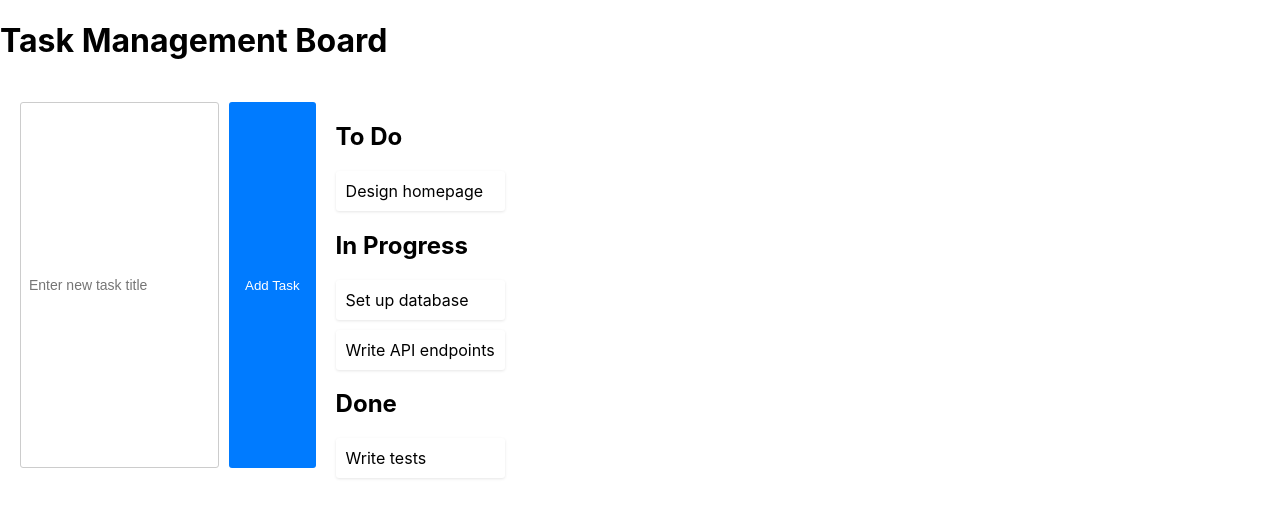
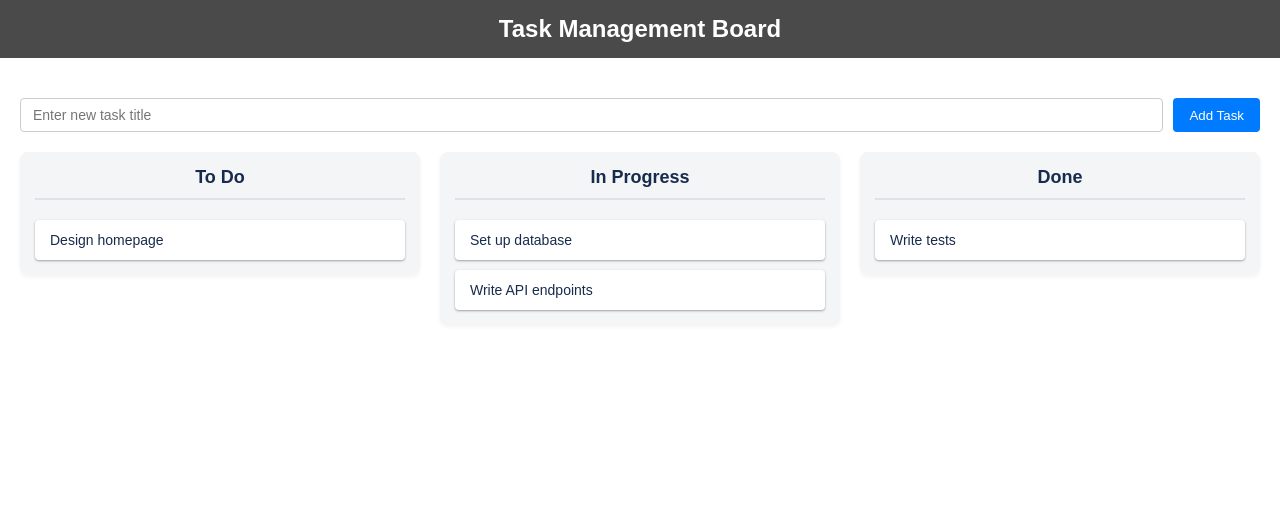
Before and after one commit to SKeana/task-management-application, a React (Create React App) app: page / in a window 1280 px wide. Shown: the top 518 px of the page. Built offline with nearby package versions, Linux system fonts and the light colour scheme.

Commit message:
added more css

```diff
--- a/src/App.css
+++ b/src/App.css
@@ -1,58 +1,130 @@
-.app-main {
-  display: flex;
-  gap: 20px;
-  padding: 20px;
+/* App.css */
+
+/* Basic App Layout */
+.app-container {
+  font-family: sans-serif;
 }
 
-.columns-to-do,
-.columns-in-progress,
-.columns-done {
-  flex: 1;
-  min-width: 250px;
-  background-color: #f4f5f7;
-  border-radius: 5px;
-  padding: 10px;
-}
-
-.columns-to-do h2,
-.columns-in-progress h2,
-.columns-done h2 {
-  margin: 0 0 10px 0;
-  font-size: 18px;
-  color: #333;
-}
-
-.task-card {
-  background-color: white;
-  border-radius: 3px;
-  padding: 10px;
-  margin-bottom: 10px;
-  box-shadow: 0 1px 3px rgba(0, 0, 0, 0.1);
-}
-
-form {
-  display: flex;
-  gap: 10px;
+.app-header {
+  background-color: #4a4a4a;
+  color: white;
+  padding: 15px 20px;
+  text-align: center;
   margin-bottom: 20px;
 }
 
-form input {
-  flex: 1;
-  padding: 8px;
+.app-header h1 {
+  margin: 0;
+  font-size: 24px;
+}
+
+/* Main content area - Just provides padding now */
+.app-main {
+  padding: 20px;
+  /* REMOVED display: flex and gap from here */
+}
+
+/* Form Styling */
+.add-task-form {
+  width: 100%; /* Take full width */
+  display: flex;
+  gap: 10px;
+  margin-bottom: 20px; /* Space below form */
+}
+
+.add-task-form input[type="text"] {
+  flex-grow: 1;
+  padding: 8px 12px;
   border: 1px solid #ccc;
-  border-radius: 3px;
+  border-radius: 4px;
   font-size: 14px;
 }
 
-form button {
+.add-task-form button {
   padding: 8px 16px;
   background-color: #007bff;
   color: white;
   border: none;
-  border-radius: 3px;
+  border-radius: 4px;
   cursor: pointer;
+  transition: background-color 0.2s;
+  white-space: nowrap;
 }
 
-form button:hover {
+.add-task-form button:hover {
   background-color: #0056b3;
 }
+
+
+/* --- THIS IS NOW THE FLEX CONTAINER FOR COLUMNS --- */
+.columns-container {
+  display: flex; /* Arrange columns horizontally */
+  gap: 20px; /* Space BETWEEN columns */
+  width: 100%; /* Ensure it uses available width */
+  align-items: flex-start; /* Align columns at the top */
+}
+/* --- END FLEX CONTAINER FOR COLUMNS --- */
+
+
+/* Generic Column Styling */
+.column {
+  flex: 1; /* Each column shares space equally */
+  min-width: 280px; /* Minimum width before wrapping */
+  background-color: #f4f5f7;
+  border-radius: 8px;
+  padding: 15px;
+  /* min-height removed, height will depend on content + flex alignment */
+  display: flex;
+  flex-direction: column;
+  gap: 10px; /* Space between items INSIDE column */
+  box-shadow: 0 2px 4px rgba(0, 0, 0, 0.05);
+}
+
+/* Specific column classes (can be used for overrides if needed) */
+.columns-to-do { /* e.g., border-top: 3px solid blue; */ }
+.columns-in-progress { /* e.g., border-top: 3px solid orange; */ }
+.columns-done { /* e.g., border-top: 3px solid green; */ }
+
+
+/* Column Headers */
+.column h2 { /* Target h2 within any .column */
+  margin: 0 0 10px 0;
+  padding-bottom: 10px;
+  font-size: 18px;
+  color: #172b4d;
+  text-align: center;
+  border-bottom: 2px solid #dfe1e6;
+  flex-shrink: 0; /* Prevent header from shrinking */
+}
+
+/* Task Card Styling */
+.task-card {
+  background-color: white;
+  border-radius: 4px;
+  padding: 12px 15px;
+  /* margin-bottom: 8px; */ /* Gap in parent column handles spacing */
+  box-shadow: 0 1px 3px rgba(0, 0, 0, 0.12), 0 1px 2px rgba(0, 0, 0, 0.24);
+  cursor: grab;
+  transition: box-shadow 0.2s ease-in-out;
+  font-size: 14px;
+  color: #172b4d;
+}
+
+.task-card:hover {
+   box-shadow: 0 3px 6px rgba(0, 0, 0, 0.16), 0 3px 6px rgba(0, 0, 0, 0.23);
+}
+
+.task-card:active {
+  cursor: grabbing;
+}
+
+/* Optional: Style for empty column placeholder */
+.empty-column-placeholder {
+  text-align: center;
+  color: #5e6c84;
+  padding: 20px;
+  border: 2px dashed #c1c7d0;
+  border-radius: 4px;
+  margin-top: 10px;
+  font-size: 14px;
+}
--- a/src/App.js
+++ b/src/App.js
@@ -1,106 +1,34 @@
-import React, { useState } from 'react'; // Removed useEffect, useRef as not needed for this basic version
-import './App.css'; // Make sure you have this CSS file with basic styling
+import React, { useState } from 'react';
+import './App.css';
 
 function App() {
-  // --- State ---
+  // ... (keep your state and handlers the same) ...
   const [tasks, setTasks] = useState([
     { id: 1, title: "Design homepage", status: "todo" },
     { id: 2, title: "Set up database", status: "in-progress" },
     { id: 3, title: "Write API endpoints", status: "in-progress" },
     { id: 4, title: "Write tests", status: "done" }
   ]);
-
   const [newTaskTitle, setNewTaskTitle] = useState("");
 
-  // --- Event Handlers ---
+  const handleSubmit = (e) => { /* ...your handler... */ };
+  const handleDragStart = (e, taskId) => { /* ...your handler... */ };
+  const handleDragEnd = (e) => { /* ...your handler... */ };
+  const handleDragOver = (e) => { /* ...your handler... */ };
+  const handleDragLeave = (e) => { /* ...your handler... */ };
+  const handleDrop = (e, targetStatus) => { /* ...your handler... */ };
 
-  // Handle form submission to add a new task
-  const handleSubmit = (e) => {
-    e.preventDefault();
-    if (newTaskTitle.trim() === "") return; // Prevent adding empty tasks
-
-    const newTask = {
-      // Use a more robust ID generation in a real app (e.g., UUID)
-      id: Date.now(), // Simple unique ID for this example
-      title: newTaskTitle,
-      status: 'todo' // New tasks start in 'todo'
-    };
-
-    setTasks(prevTasks => [...prevTasks, newTask]); // Add new task immutably
-    setNewTaskTitle(""); // Clear the input field
-  };
-
-  // Called when dragging of a task card starts
-  const handleDragStart = (e, taskId) => {
-    console.log("Drag Start:", taskId);
-    e.dataTransfer.setData("text/plain", taskId.toString()); // Store the task ID being dragged
-    // Optional: Slightly reduce opacity while dragging
-    // Use setTimeout to ensure the style change doesn't interfere with the drag image
-    setTimeout(() => {
-      if (e.target) {
-        e.target.style.opacity = '0.6';
-      }
-    }, 0);
-  };
-
-  // Called when dragging ends (whether successful drop or not)
-  const handleDragEnd = (e) => {
-    console.log("Drag End");
-    // Reset opacity after dragging finishes
-    if (e.target) {
-      e.target.style.opacity = '1';
-    }
-  };
-
-  // Called frequently as an item is dragged *over* a potential drop zone (a column)
-  const handleDragOver = (e) => {
-    e.preventDefault(); // MUST prevent default to allow dropping
-    // Optional: Add visual feedback to the drop zone (e.g., border highlight)
-    // e.currentTarget.style.backgroundColor = '#e0e0e0'; // Example highlight
-  };
-
-  // Optional: Called when a dragged item leaves a potential drop zone
-  const handleDragLeave = (e) => {
-    // Optional: Remove visual feedback from the drop zone
-    // e.currentTarget.style.backgroundColor = ''; // Remove highlight
-  };
-
-  // Called when a dragged item is dropped onto a valid drop zone (a column)
-  const handleDrop = (e, targetStatus) => {
-    e.preventDefault(); // Prevent default browser drop behavior
-    console.log("Dropped onto:", targetStatus);
-    // Optional: Remove visual feedback from the drop zone
-    // e.currentTarget.style.backgroundColor = ''; // Remove highlight
-
-    const taskId = parseInt(e.dataTransfer.getData("text/plain")); // Get the task ID stored during dragStart
-    console.log("Dropped Task ID:", taskId);
-
-    if (!taskId) return; // Exit if no valid ID was retrieved
-
-    // Update the task's status immutably
-    setTasks(prevTasks =>
-      prevTasks.map(task => {
-        if (task.id === taskId) {
-          // Found the task, return a new object with the updated status
-          return { ...task, status: targetStatus };
-        }
-        // Otherwise, return the task unchanged
-        return task;
-      })
-    );
-  };
-
-  // --- Filtering Tasks for Rendering ---
   const todoTasks = tasks.filter(task => task.status === 'todo');
   const inProgressTasks = tasks.filter(task => task.status === 'in-progress');
   const doneTasks = tasks.filter(task => task.status === 'done');
 
-  // --- Rendering ---
+
   return (
     <div className="app-container">
       <header className="app-header">
         <h1>Task Management Board</h1>
       </header>
+      {/* app-main no longer needs to be the flex container for columns */}
       <main className="app-main">
 
         {/* --- Add New Task Form --- */}
@@ -115,37 +43,38 @@ function App() {
           <button type='submit'>Add Task</button>
         </form>
 
-        {/* --- Task Columns Container --- */}
+        {/* --- THIS IS THE NEW WRAPPER --- */}
         <div className="columns-container">
 
           {/* --- To Do Column --- */}
           <div
-            className='column column-todo'
-            id='todo' // ID matches the status string
+            // Add a generic 'column' class for shared styles
+            className='column columns-to-do'
+            id='todo'
             onDragOver={handleDragOver}
-            onDragLeave={handleDragLeave} // Optional: for visual feedback
-            onDrop={(e) => handleDrop(e, 'todo')} // Pass the target status
+            onDragLeave={handleDragLeave}
+            onDrop={(e) => handleDrop(e, 'todo')}
           >
             <h2>To Do</h2>
             {todoTasks.map(task => (
               <div
                 key={task.id}
-                id={task.id.toString()} // Assign task ID to the element
+                id={task.id.toString()}
                 className="task-card"
-                draggable="true" // Make the card draggable
-                onDragStart={(e) => handleDragStart(e, task.id)} // Pass task ID on drag start
+                draggable="true"
+                onDragStart={(e) => handleDragStart(e, task.id)}
                 onDragEnd={handleDragEnd}
               >
                 {task.title}
               </div>
             ))}
-            {/* Optional: Placeholder when empty */}
             {todoTasks.length === 0 && <div className="empty-column-placeholder">Drop tasks here</div>}
           </div>
 
           {/* --- In Progress Column --- */}
           <div
-            className='column column-in-progress'
+            // Add a generic 'column' class
+            className='column columns-in-progress'
             id='in-progress'
             onDragOver={handleDragOver}
             onDragLeave={handleDragLeave}
@@ -169,7 +98,8 @@ function App() {
 
           {/* --- Done Column --- */}
           <div
-            className='column column-done'
+            // Add a generic 'column' class
+            className='column columns-done'
             id='done'
             onDragOver={handleDragOver}
             onDragLeave={handleDragLeave}
@@ -191,7 +121,7 @@ function App() {
             {doneTasks.length === 0 && <div className="empty-column-placeholder">Drop tasks here</div>}
           </div>
 
-        </div>
+        </div> {/* --- END OF NEW WRAPPER --- */}
       </main>
     </div>
   );
```
